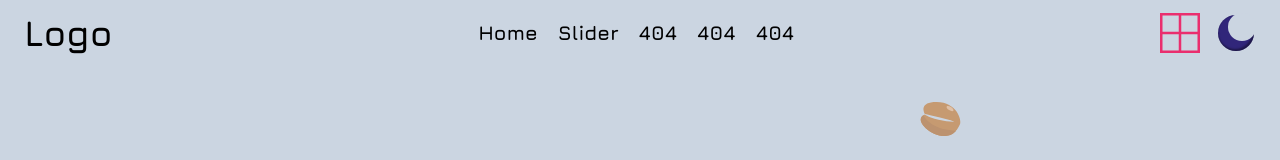
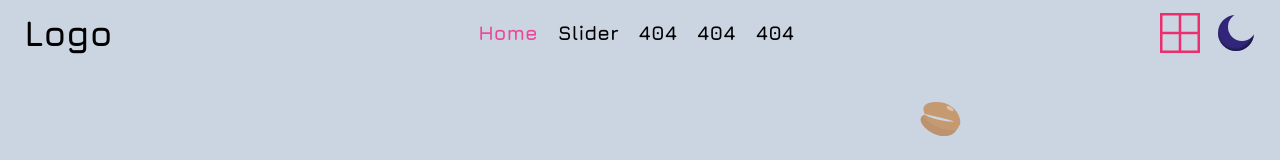
Before and after one commit to LTeemu/Thesis, a Next.js app: page / in a window 1280 px wide. Shown: the top 160 px of the page. Built offline with nearby package versions, Linux system fonts and the light colour scheme.

Commit message:
Highlight active link
Doesnt work with 404 since it redirects

```diff
--- a/components/HamburgerNav.js
+++ b/components/HamburgerNav.js
@@ -4,15 +4,19 @@ import { ScrollToPlugin } from 'gsap/dist/ScrollToPlugin'
 import Hamburger from './Hamburger'
 import Link from 'next/link'
 import { links } from '../public/static/data'
+import { useRouter } from 'next/router'
 
 gsap.registerPlugin(ScrollToPlugin)
 
 const HamburgerNav = ({ navOpen, setNavOpen, handleLink }) => {
   const navTL = useRef()
+  const router = useRouter()
 
   const linkPress = (e, href) => {
-    handleLink(e, href)
-    setNavOpen(false)
+    if (href !== router.asPath) {
+      handleLink(e, href)
+      setNavOpen(false)
+    }
   }
 
   useEffect(() => {
@@ -25,6 +29,11 @@ const HamburgerNav = ({ navOpen, setNavOpen, handleLink }) => {
   }, [])
 
   useEffect(() => {
+    console.log(router.asPath)
+  }, [router])
+
+
+  useEffect(() => {
     navOpen ? navTL.current.timeScale(2).play() : navTL.current.timeScale(5).reverse()
   }, [navOpen])
 
@@ -35,7 +44,7 @@ const HamburgerNav = ({ navOpen, setNavOpen, handleLink }) => {
         <div id='linkContainer' className="flex flex-col p-4 md:hidden my-children">
           {links.map((link, index) =>
             <Link href={link.href} key={index}>
-              <a title={link.title} onClick={e => linkPress(e, link.href)} className='text-xl font-bold hover:text-[#865125] dark:hover:text-cyan-300'>{link.title}</a>
+              <a title={link.title} onClick={e => linkPress(e, link.href)} className={`text-xl font-bold ${link.href === router.asPath ? 'text-pink-500 pointer-events-none cursor-default' : 'dark:hover:text-cyan-300 hover:text-[#865125]'}`}  > {link.title}</a>
             </Link>
           )}
         </div>
--- a/components/Navbar.js
+++ b/components/Navbar.js
@@ -9,7 +9,6 @@ import { gsap, Power4 } from 'gsap';
 
 const Navbar = () => {
 	const [navOpen, setNavOpen] = useState(false)
-
 	const router = useRouter()
 	const tl = gsap.timeline();
 
@@ -45,7 +44,7 @@ const Navbar = () => {
 			<div className='flex-row hidden md:flex ml-children'>
 				{links.map((link, index) =>
 					<Link href={link.href} key={index}>
-						<a onClick={e => handleLink(e, link.href)} title={link.title} className='text-xl font-bold hover:text-[#744622] dark:hover:text-cyan-300'>{link.title}</a>
+						<a onClick={e => handleLink(e, link.href)} title={link.title} className={`text-xl font-bold ${link.href === router.asPath ? 'text-pink-500 pointer-events-none cursor-default' : 'dark:hover:text-cyan-300 hover:text-[#865125]'}`}>{link.title}</a>
 					</Link>
 				)}
 			</div>
```
